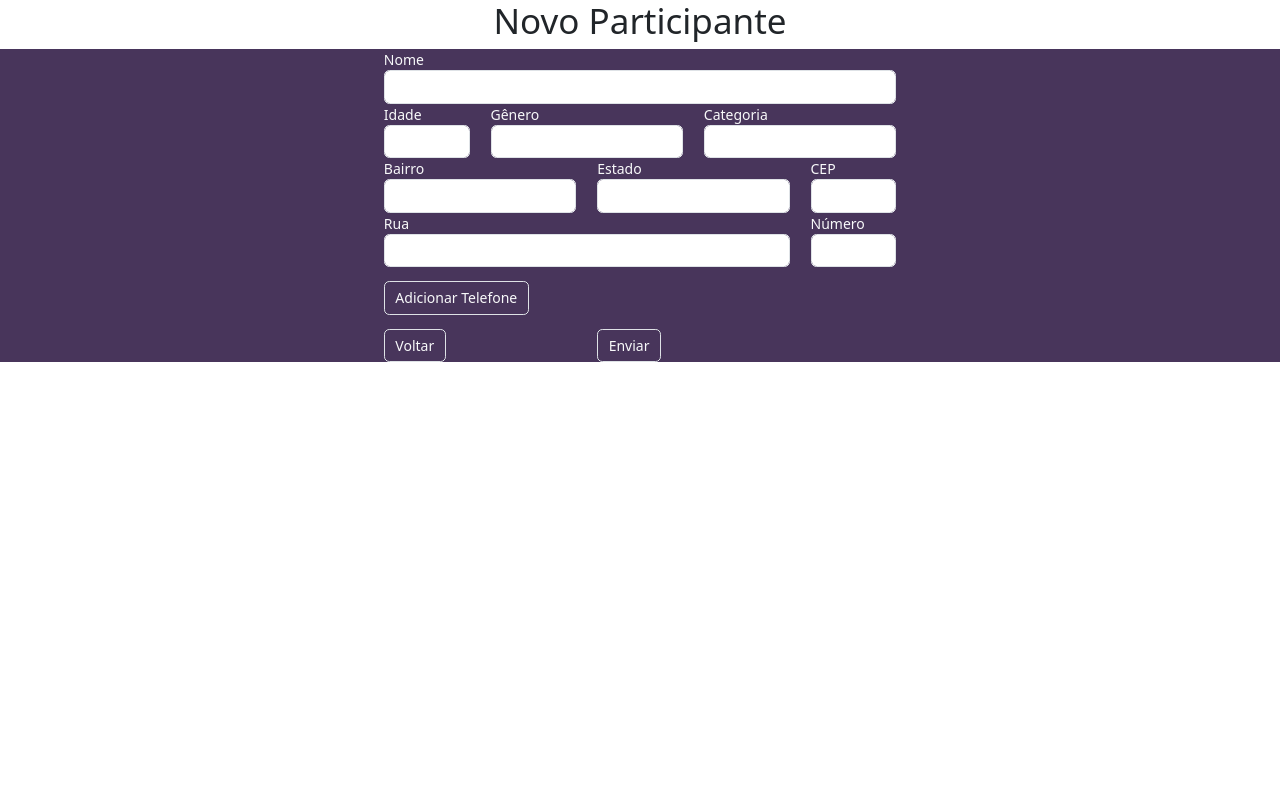
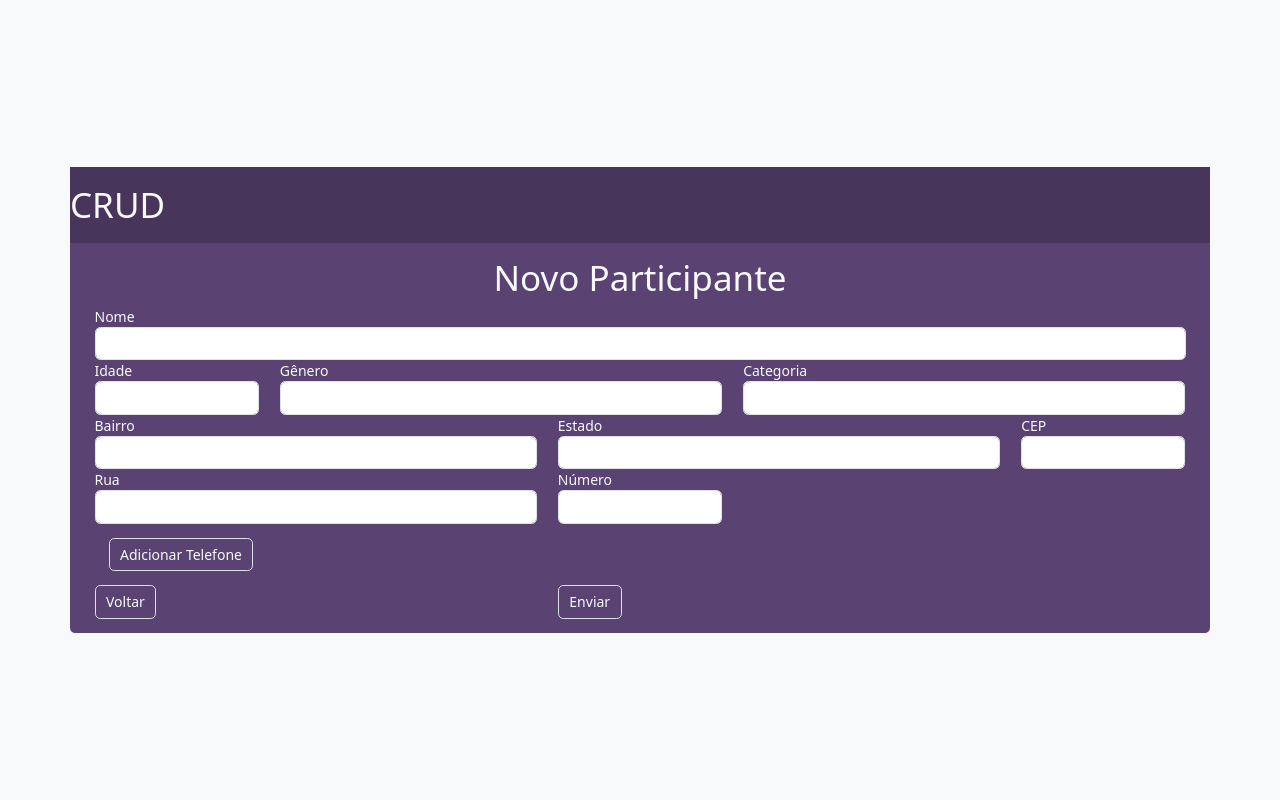
Before and after one commit to TheNamori/CRUD-de-Evento, a Rails app: page /guests/new in a window 1280 px wide. Run offline with Rails 7, Linux system fonts and the light colour scheme; data comes from the database, SQL or seed files in the repository; style sheets or scripts are compiled from the project's sources; some libraries are stand-ins or nearby versions.

Commit message:
add, show and edit screen crafted

```diff
--- a/app/assets/javascripts/application.js
+++ b/app/assets/javascripts/application.js
@@ -21,3 +21,4 @@
 //= require add_fields
 //= require remove_fields
 //= require flash_messages_timeout
+//= require input_types
--- /dev/null
+++ b/app/assets/javascripts/input_types.js
@@ -0,0 +1,17 @@
+$(document).on('turbolinks:load', function() {
+  $("[type=numeric]").keypress(function(event) {
+    if (!event.charCode) return true;
+    ch = String.fromCharCode(event.charCode);
+    return (/[\d]/.test(ch));
+  });
+  $("[type=text]").keypress(function(event) {
+    if (!event.charCode) return true;
+    ch = String.fromCharCode(event.charCode);
+    return (/[A-Za-z0-9 _]/.test(ch));
+  });
+  $("[type=name]").keypress(function(event) {
+    if (!event.charCode) return true;
+    ch = String.fromCharCode(event.charCode);
+    return (/[A-Za-z _]/.test(ch));
+  });
+})
--- a/app/assets/stylesheets/application.scss
+++ b/app/assets/stylesheets/application.scss
@@ -4,6 +4,13 @@
 .user-form {
   background-color: #f7f7f7;
 }
-$primary: #48355b;
+$primary: #5a4272;
+$secondary: #48355b;
+#brand {
+  font-size: 2.5rem;
+}
+.min-h-50 {
+  min-height: 50%;
+}
 
 @import "bootstrap";
--- a/app/views/guests/_form.html.erb
+++ b/app/views/guests/_form.html.erb
@@ -1,78 +1,71 @@
-<div class='container-fluid bg-primary'>
-  <%= form_for(@guest) do |f| %>
+<div class='container-fluid'>
   <% if @guest.errors.any? %>
-  <div id='error_explanation' class='row justify-content-center'>
-    <div class='alert alert-danger col-5'>
+  <div id='error_explanation'>
+    <div class='alert alert-danger'>
       <% @guest.errors.full_messages.each do |message| %>
       <%= message %><br>
       <% end %>
     </div>
   </div>
   <% end %>
-
-  <div class='row justify-content-center'>
-    <div class='col-5 text-light'>
+  <%= form_for(@guest) do |f| %>
+  <div class='row row-cols-3'>
+    <div class='col-12 text-light'>
       <%= f.label :name %>
-      <%= f.text_field :name, class: 'form-control' %>
-    </div>
-  </div>
-  <div class='row justify-content-center'>
-    <div class='col-1 text-light'>
-      <%= f.label :age %>
-      <%= f.text_field :age, class: 'form-control' %>
+      <%= f.text_field :name, class: 'form-control', maxlength: 100, type: 'name' %>
     </div>
     <div class='col-2 text-light'>
+      <%= f.label :age %>
+      <%= f.text_field :age, class: 'form-control', type: 'numeric', maxlength: 3 %>
+    </div>
+    <div class='col-5 text-light'>
       <%= f.label :gender %>
       <%= f.select :gender, @gender_selection, { include_blank: true },
         class: 'form-control', id:'select-gender'%>
     </div>
-    <div class='col-2 text-light'>
+    <div class='col-5 text-light'>
       <%= f.label :category %>
       <%= f.collection_select(:category_id, @category_selection, :id,
         :name, {include_blank: true}, class: 'form-control', id:'select-category')%>
     </div>
-  </div>
-  <div class='row justify-content-center'>
-    <div class='col-2 text-light'>
+    <div class='col-5 text-light'>
       <%= f.label :neighborhood %>
-      <%= f.text_field :neighborhood, class: 'form-control' %>
+      <%= f.text_field :neighborhood, class: 'form-control', maxlength: 100, type: 'text'%>
     </div>
-    <div class='col-2 text-light'>
+    <div class='col-5 text-light'>
       <%= f.label :state %>
       <%= f.select :state, @state_selection, { include_blank: true }, class: 'form-control', id:'select-gender'%>
     </div>
-    <div class='col-1 text-light'>
+    <div class='col-2 text-light'>
       <%= f.label :cep %>
       <%= f.text_field :cep, class: 'cep form-control'%>
     </div>
-  </div>
-  <div class='row justify-content-center'>
-    <div class='col-4 text-light'>
+    <div class='col-5 text-light'>
       <%= f.label :street %>
-      <%= f.text_field :street, class: 'form-control' %>
+      <%= f.text_field :street, class: 'form-control', maxlength: 100 %>
     </div>
-    <div class='col-1 text-light'>
+    <div class='col-2 text-light'>
       <%= f.label :street_number %>
-      <%= f.number_field :street_number, class: 'form-control' %>
+      <%= f.text_field :street_number, class: 'form-control', type: 'numeric', maxlength: 10%>
     </div>
   </div>
-  <div class='row justify-content-center'>
+  <div>
     <%= f.fields_for :phones do |phone_form| %>
     <%= render 'phone_fields', f: phone_form %>
     <% end %>
 
-    <div class='mt-3 mb-3 col-5 text-light'>
-      <%= link_to_add_fields t('add_phone'), f, :phones, class: 'btn border text-light'%>
+    <div class='text-light'>
+      <%= link_to_add_fields t('add_phone'), f, :phones, class: 'btn border text-light m-3'%>
     </div>
-
   </div>
-  <div class='row justify-content-center'>
-    <div class='col-2'>
+  <div class='row'>
+    <div class='col-5'>
       <%= link_to t('back'), guests_path, class: 'btn border text-light' %>
     </div>
-    <div class='actions col-3 text-right'>
+    <div class='actions col-7 text-right'>
       <%= f.submit class: 'btn border text-light' %>
     </div>
   </div>
 </div>
+</div>
 <% end %>
--- a/app/views/guests/_phone_fields.html.erb
+++ b/app/views/guests/_phone_fields.html.erb
@@ -1,8 +1,12 @@
-<div class='nested-fields col-12 row'>
+<div class='nested-fields col-6'>
   <%= f.hidden_field :_destroy %>
-  <div>
-    <%= f.label t('phone')%>
-    <%= f.text_field :phone, class:'phone form-control'%>
-    <%= link_to t('remove'), '#', class: 'remove_fields btn border' %>
+  <div class='row align-items-end'>
+    <div class='col-8 text-light'>
+      <%= f.label t('phone')%>
+      <%= f.text_field :phone, class:'phone form-control'%>
+    </div>
+    <div class='col-4'>
+      <%= link_to t('remove'), '#', class: 'remove_fields btn text-light border' %>
+    </div>
   </div>
 </div>
--- a/app/views/guests/edit.html.erb
+++ b/app/views/guests/edit.html.erb
@@ -1,3 +1,3 @@
-<h1 class='text-center'><%= t('edit') + @guest.model_name.human %></h1>
+<h1 class='text-center text-light'><%= t('edit') + @guest.model_name.human %></h1>
 
 <%= render 'form' %>
--- a/app/views/guests/index.html.erb
+++ b/app/views/guests/index.html.erb
@@ -1,4 +1,4 @@
-<% unless notice.? %>
+<% unless notice.nil? %>
 <p id='notice' , class='alert alert-danger'><%= notice %></p>
 <% end %>
 
@@ -28,6 +28,4 @@
   </tbody>
 </table>
 
-<br>
-
-<%= link_to t('new_guest'), new_guest_path, class: 'btn border'  %>
+<%= link_to t('new_guest'), new_guest_path, class: 'btn border mt-3'  %>
--- a/app/views/guests/new.html.erb
+++ b/app/views/guests/new.html.erb
@@ -1,3 +1,2 @@
-<h1 class='text-center'><%= t('new') + @guest.model_name.human %></h1>
-
+<h1 class='text-center text-light'><%= t('new') + @guest.model_name.human %></h1>
 <%= render 'form' %>
--- /dev/null
+++ b/app/views/layouts/_navigation.html.erb
@@ -0,0 +1,3 @@
+<nav class="navbar bg-secondary">
+  <%= link_to 'CRUD', guests_path, class: 'navbar-brand text-monospace font-weight-bold text-light m-0', id: 'brand' %>
+</nav>
--- a/app/views/layouts/application.html.erb
+++ b/app/views/layouts/application.html.erb
@@ -9,9 +9,14 @@
 </head>
 
 <body>
-
-  <%= yield %>
-
+  <div class='bg-light d-flex justify-content-center align-items-center vh-100'>
+    <div class='container p-0 bg-primary rounded min-h-50'>
+      <%= render 'layouts/navigation' %>
+      <div class='p-3 content'>
+        <%= yield %>
+      </div>
+    </div>
+  </div>
 </body>
 
 </html>
--- a/config/locales/pt-br.yml
+++ b/config/locales/pt-br.yml
@@ -20,6 +20,9 @@
     submit:
       create: "Enviar"
       update: "Editar"
+    label:
+      guest:
+        name: "Nome"
   errors:
     format: "%{message}"
   back: "Voltar"
```
Also changed, not shown: app/models/guest.rb (+3 -7 lines), app/views/guests/show.html.erb (+59 -52 lines), README.md.
